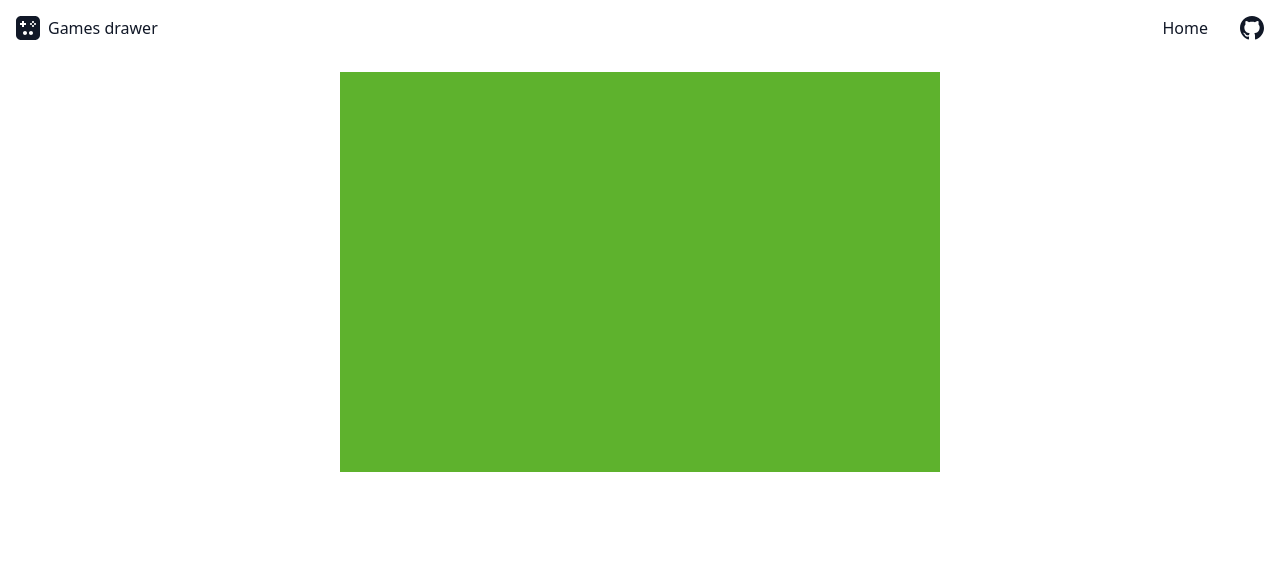
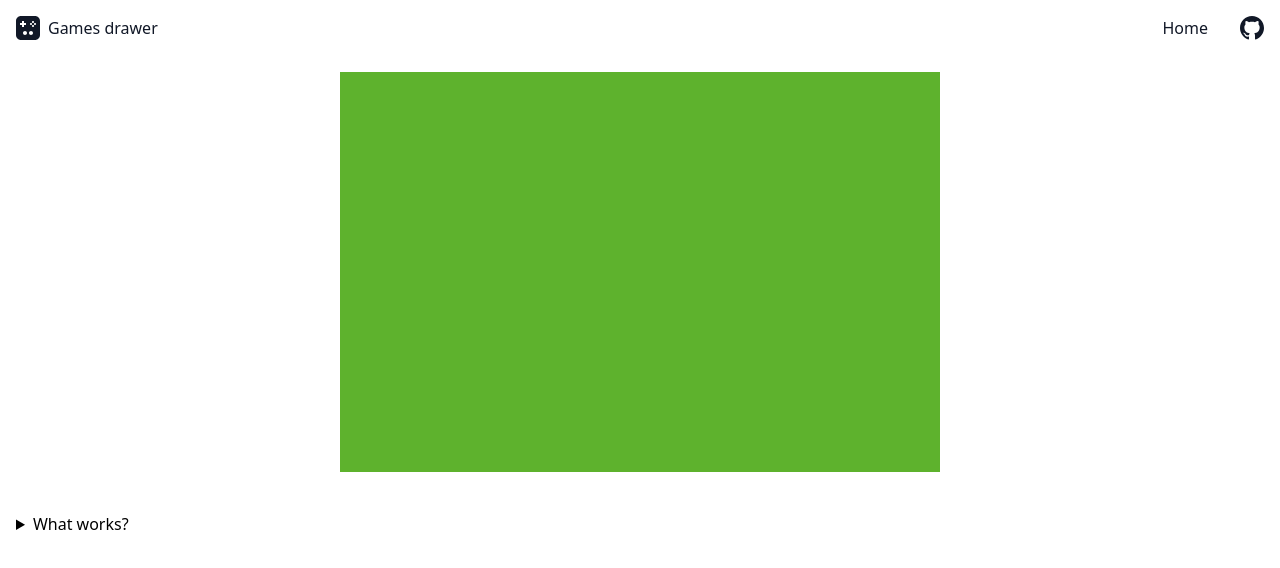
Before and after one commit to Deykun/games-drawer, a React (Vite) app: page /games-drawer/blocks in a window 1280 px wide. Shown: the top 568 px of the page. Built offline with nearby package versions, Linux system fonts and the light colour scheme.

Commit message:
Block description

```diff
--- a/src/pages/01-rover/Rover01.tsx
+++ b/src/pages/01-rover/Rover01.tsx
@@ -6,7 +6,6 @@ const Rover01 = () => {
   return (
       <>
         <Canvas runGame={runGame} height={400} width={600} className="bg-[#c97e49] mx-auto" />
-
         <details className="mt-10">
           <summary>What works?</summary>
           <ul className="list-disc ml-10">
--- a/src/pages/02-blocks/Blocks02.tsx
+++ b/src/pages/02-blocks/Blocks02.tsx
@@ -6,6 +6,12 @@ const Rover01 = () => {
   return (
       <>
         <Canvas runGame={runGame} height={400} width={600} className="bg-[#5eb22d] mx-auto" />
+        <details className="mt-10">
+          <summary>What works?</summary>
+          <ul className="list-disc ml-10">
+            <li>Isometric rendering.</li>
+          </ul>
+        </details>
       </>
   );
 };
```
